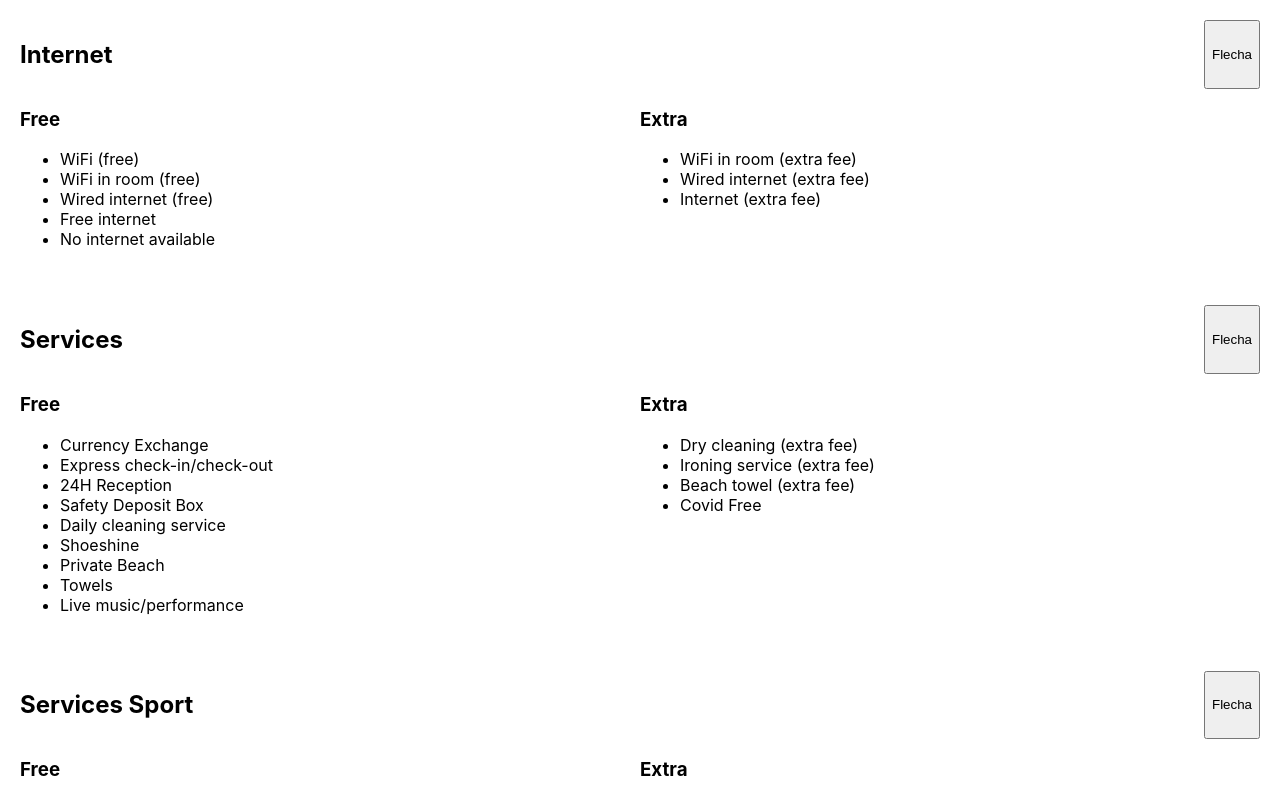
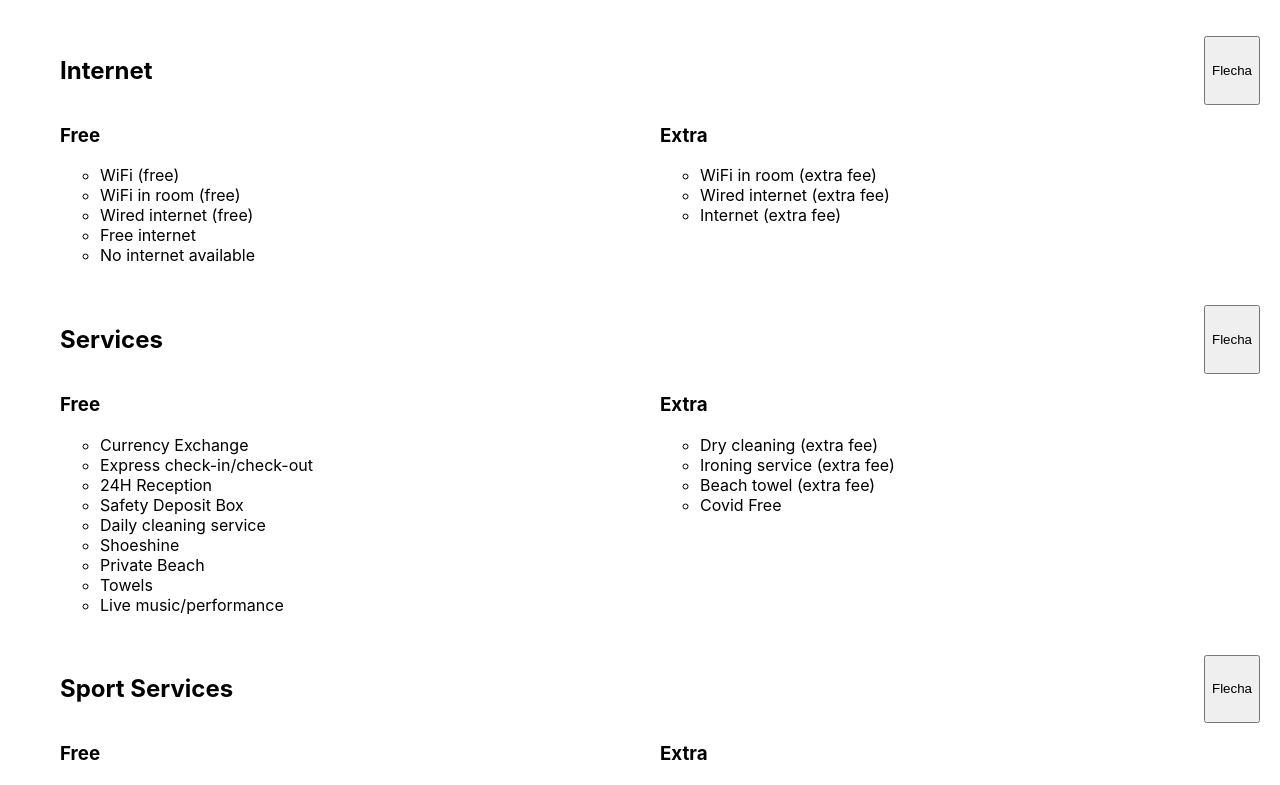
Before and after one commit to inesppino/service-category, a React (Create React App) app: page / in a window 1280 px wide. Shown: the top 785 px of the page. Built offline with nearby package versions, Linux system fonts and the light colour scheme.

Commit message:
feat(app): state almacena el objeto al crearse)

```diff
--- a/src/App.js
+++ b/src/App.js
@@ -7,11 +7,17 @@ class App extends Component {
   constructor(props) {
     super(props);
     this.state = {
-      haveList: false,
-      servicesCategories: {}
+      servicesCategories: {},
+      collapsibles: {}
     }
     this.fetchCategories = this.fetchCategories.bind(this);
     this.filterData = this.filterData.bind(this);
+    this.handleCollapsible = this.handleCollapsible.bind(this);
+  }
+
+  componentDidMount() {
+    this.fetchCategories();
+    this.createCollapsiblesHandelers();
   }
 
   fetchCategories() {
@@ -20,30 +26,45 @@ class App extends Component {
       if (!serviceCategory[category.ServiceCategory.Id]) {
         return serviceCategory[category.ServiceCategory.Id] = [];
       }
-       return serviceCategory[category.ServiceCategory.Id].push(category);
+      return serviceCategory[category.ServiceCategory.Id].push(category);
     });
-    // this.setState({
-    //   havelist: true,
-    //   servicesCategories: {...serviceCategory}
-    // })
+    this.setState({
+      servicesCategories: { ...serviceCategory }
+    })
     return serviceCategory
   }
 
-  filterData(categories){
+  createCollapsiblesHandelers() {
+    console.log('he pasado')
+    console.log(this.state.servicesCategories)
+    // necesito el this.state.servicesCategories para crear el objeto de collapsibles
+  }
+
+  filterData(categories) {
     const Free = [];
     const Extra = [];
-    categories.map(cat => cat.Free ? Free.push(cat) : Extra.push(cat));
-    return {Free, Extra};
+    categories.map(cat => cat.Free ? Free.push(cat) : Extra.push(cat));
+    return { Free, Extra };
+  }
+
+  handleCollapsible(e) {
+    console.log(e);
   }
 
   render() {
-    const categories = this.fetchCategories();
+    const { servicesCategories } = this.state;
     return (
-      <React.Fragment>
-        <ServiceCategoryCard lists={this.filterData(categories['2'])} title='Internet'/>
-        <ServiceCategoryCard lists={this.filterData(categories['3'])} title='Services'/>
-        <ServiceCategoryCard lists={this.filterData(categories['5'])} title='Services Sport'/>
-      </React.Fragment>
+      <ul>
+        {Object.keys(servicesCategories).map(category => {
+          return (
+            <ServiceCategoryCard key={servicesCategories[category][0].Id}
+              id={servicesCategories[category][0].Id}
+              lists={this.filterData(servicesCategories[category])}
+              title={servicesCategories[category][0].ServiceCategory.Caption}
+              handleCollapsible={this.handleCollapsible}
+            />)
+        })}
+      </ul>
     )
   }
 }
```
